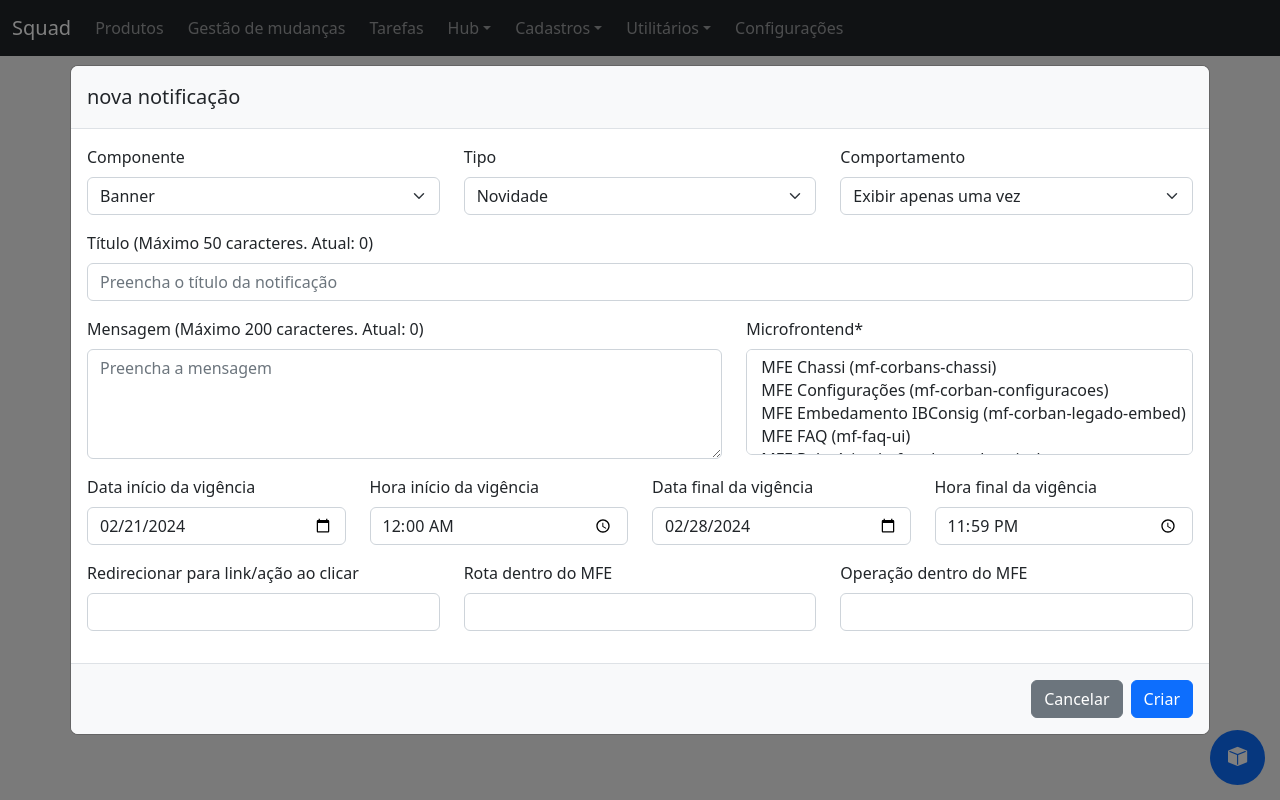
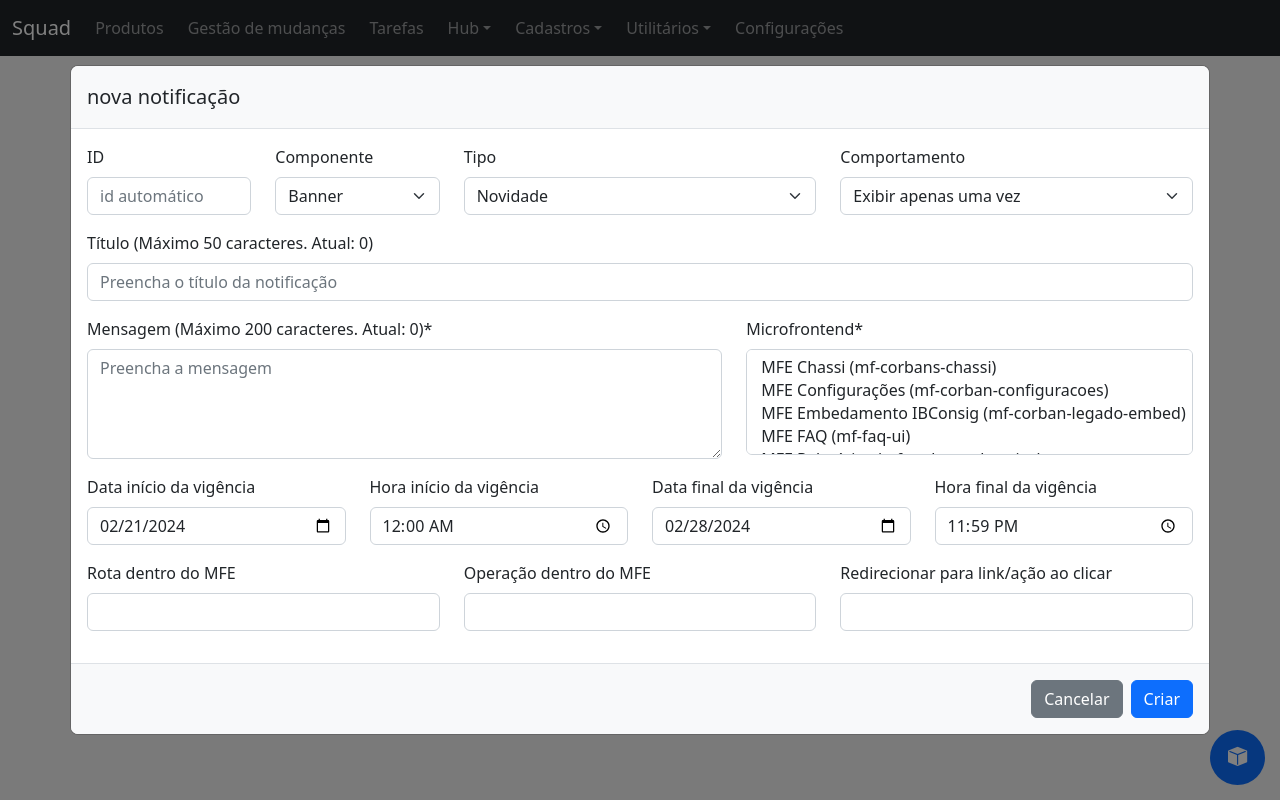
Before and after one commit to angelitocsg/squad-board, a React (Create React App) app: page /notifications in a window 1280 px wide. Both pictures are taken after a click on the button "Nova". Built offline with nearby package versions, Linux system fonts and the light colour scheme.

Commit message:
fix id and new behaviors

```diff
--- a/src/modules/notificacoes/application/data/SelectOptions.ts
+++ b/src/modules/notificacoes/application/data/SelectOptions.ts
@@ -24,6 +24,8 @@ const vv_t: { banner: ISelectOptions[]; modal: ISelectOptions[] } = {
 const vv_fx: ISelectOptions[] = [
   { label: "Exibir apenas uma vez", value: BehaviorEnum.UmaVez },
   { label: "Exibir uma vez por dia", value: BehaviorEnum.UmaVezDia },
+  { label: "Exibir sempre", value: BehaviorEnum.Sempre },
+  { label: "Customizada", value: BehaviorEnum.Customizada },
 ];
 
 const vv_mf: ISelectOptions[] = [
--- a/src/modules/notificacoes/application/pages/containers/InOutNotificationJson.tsx
+++ b/src/modules/notificacoes/application/pages/containers/InOutNotificationJson.tsx
@@ -8,9 +8,7 @@ import NotificacaoModel from "../../data/NotificacaoModel";
 
 const InOutNotificationJson = () => {
   const [invalid_json, set_invalid_json] = useState<string | undefined>();
-  const [input_data, set_input_data] = useState(
-    JSON.stringify({ usuario: "" }),
-  );
+  const [input_data, set_input_data] = useState("{}");
   const [output_data, set_output_data] = useState("");
   const inputDataStore = useService<InputDataStore>("InputDataStore");
   const notificacaoRepository = useService<NotificacaoRepository>(
--- a/src/modules/notificacoes/application/pages/containers/Redirecionamento.tsx
+++ b/src/modules/notificacoes/application/pages/containers/Redirecionamento.tsx
@@ -12,16 +12,6 @@ export const Redirecionamento = ({
 }: IProps) => {
   return (
     <div className="row">
-      <div className="col">
-        <FormInput
-          type="text"
-          label="Redirecionar para link/ação ao clicar"
-          field="lk"
-          maxLength={100}
-          value={notification.lk}
-          onChange={handleChange}
-        />
-      </div>{" "}
       <div className="col">
         <FormInput
           type="text"
@@ -41,6 +31,16 @@ export const Redirecionamento = ({
           value={notification.op}
           onChange={handleChange}
         />
+      </div>{" "}
+      <div className="col">
+        <FormInput
+          type="text"
+          label="Redirecionar para link/ação ao clicar"
+          field="lk"
+          maxLength={100}
+          value={notification.lk}
+          onChange={handleChange}
+        />
       </div>
     </div>
   );
--- a/src/modules/notificacoes/application/pages/form.tsx
+++ b/src/modules/notificacoes/application/pages/form.tsx
@@ -18,6 +18,9 @@ type IProps = {
 
 const NotificacaoForm = ({ data, onChange }: IProps) => {
   const [state, setState] = useState<NotificacaoModel>(data);
+  const [formMode] = useState<"New" | "Edit">(
+    data.id ? "Edit" : "New",
+  );
   const [isModal, setIsModal] = useState<boolean>(false);
   const [listaMfes, setListaMfes] = useState<ISelectOptions[]>([]);
   const listaMfeRepository =
@@ -69,12 +72,24 @@ const NotificacaoForm = ({ data, onChange }: IProps) => {
   return (
     <div>
       <div className="row">
-        <div className="col">
+        <div className="col-2">
+          <FormInput
+            type="text"
+            label="ID"
+            field="id"
+            placeholder="id automático"
+            value={state.id}
+            disabled={formMode === "Edit"}
+            onChange={handleChange}
+          />
+        </div>
+        <div className="col-2">
           <SelectInput
             label="Componente"
             field="cp"
             value={state.cp}
             options={vv_cp}
+            disabled={formMode === "Edit"}
             onChange={handleChange}
           />
         </div>
@@ -150,10 +165,10 @@ const NotificacaoForm = ({ data, onChange }: IProps) => {
             type="textarea"
             label={
               isModal
-                ? "Mensagem"
+                ? "Mensagem*"
                 : `Mensagem (Máximo 200 caracteres. Atual: ${
                     state.m?.length ?? 0
-                  })`
+                  })*`
             }
             field="m"
             rows={4}
--- a/src/modules/notificacoes/application/pages/useController.tsx
+++ b/src/modules/notificacoes/application/pages/useController.tsx
@@ -164,7 +164,7 @@ const useController = () => {
     modalService
       .config({
         title: `editar notificação (${line.id.split("-")[0]})`,
-        size: "large",
+        size: "xlarge",
         buttonOkLabel: "Salvar",
         buttonOkAction: handleSave,
         children: () => (
--- a/src/modules/notificacoes/domain/NotificationTypes.ts
+++ b/src/modules/notificacoes/domain/NotificationTypes.ts
@@ -15,6 +15,9 @@ export enum ComponentEnum {
 export enum BehaviorEnum {
   UmaVez = 0,
   UmaVezDia = 1,
+  Sempre = 2,
+  Customizada = 3,
+  Indefinida = 99
 }
 
 export type TBannerStyle =
```
